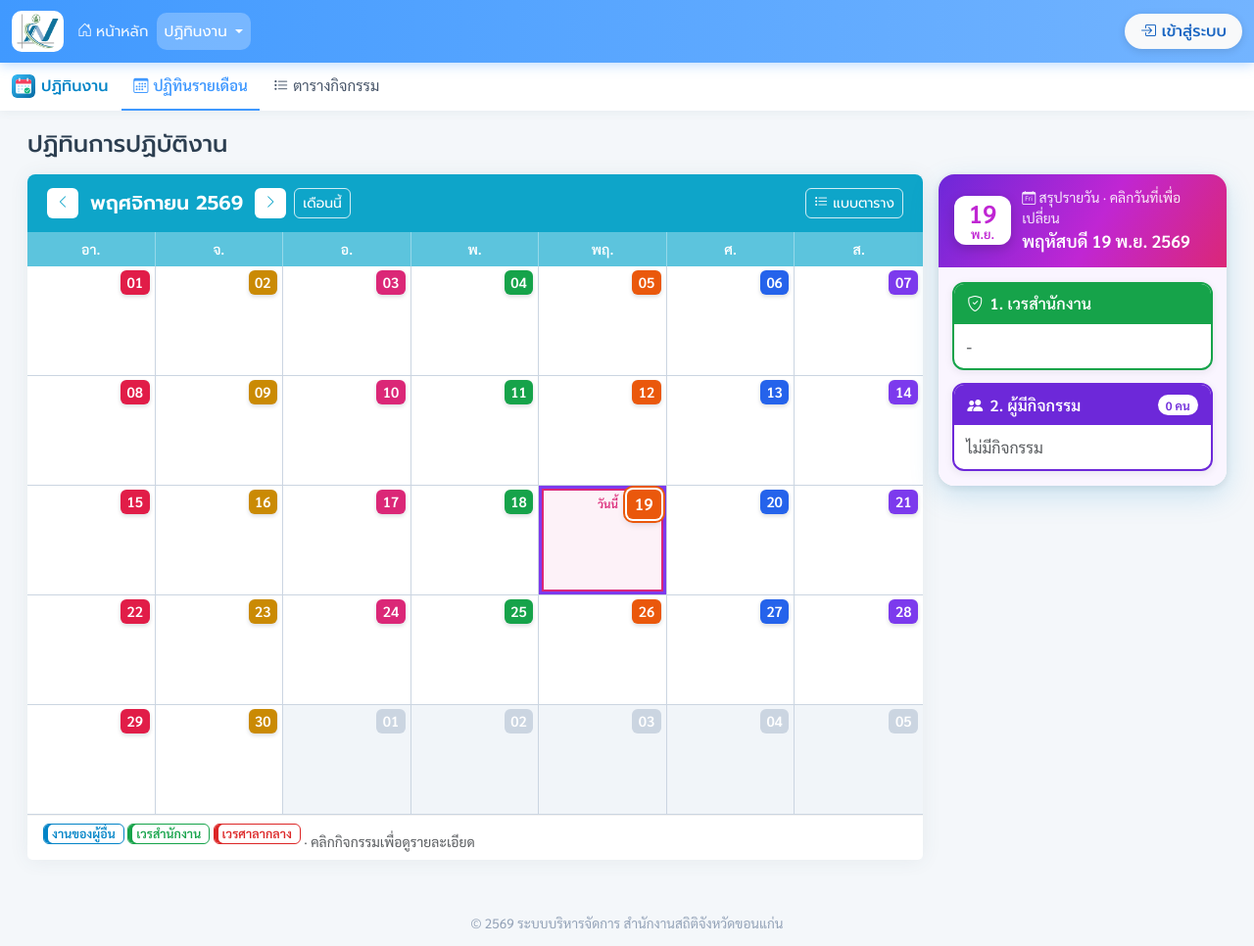
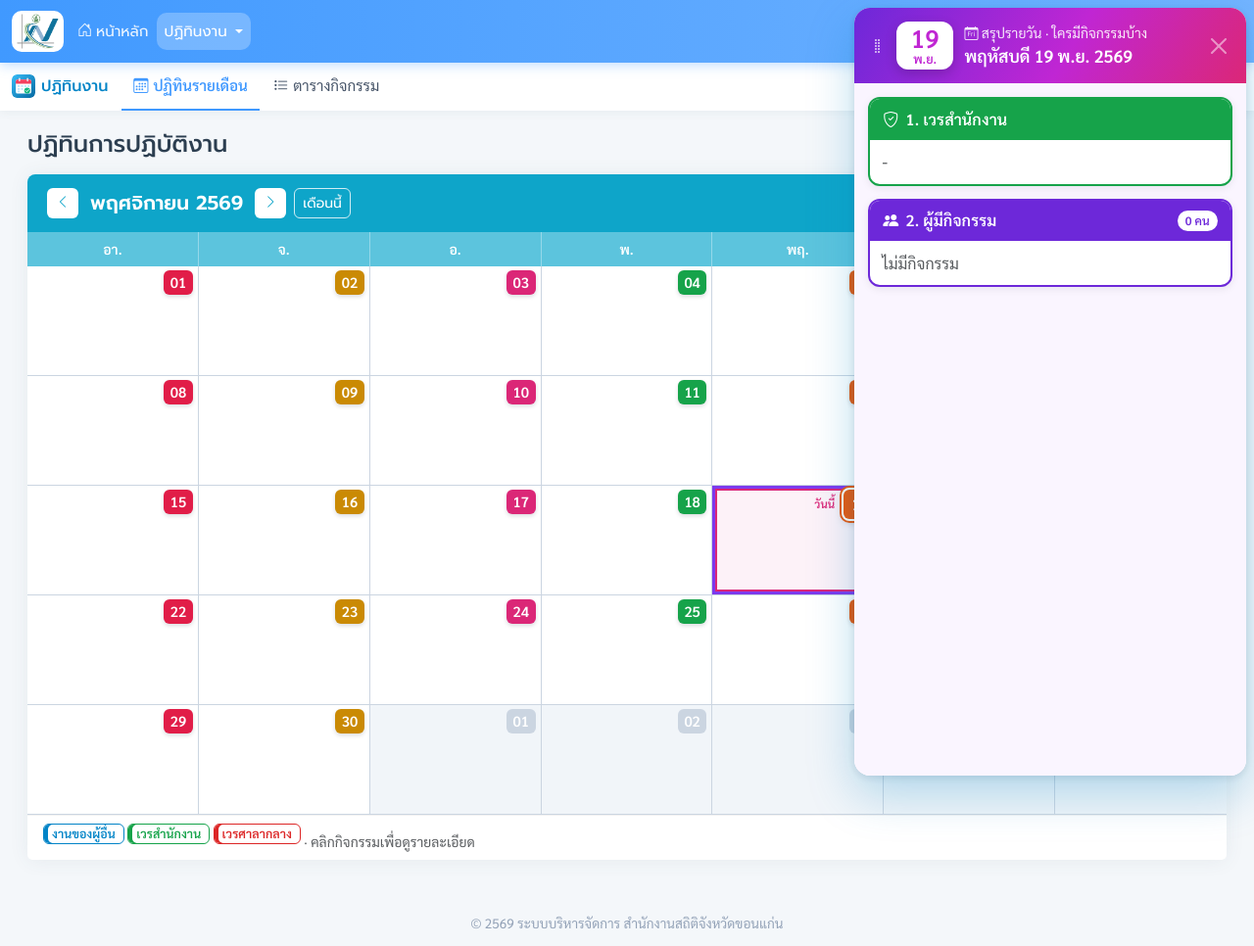
Before and after one commit to tazexpert/nsokhkaen, a PHP site: page /nsokhkaen/modules/calendar/ in a window 1280 px wide. Shown: the whole page at 98% size. Run offline with PHP 8.4, Linux system fonts and the light colour scheme; data comes from the database, SQL or seed files in the repository; data that the repository does not hold is empty; some libraries are stand-ins or nearby versions.

Commit message:
ปฏิทินรายเดือน: กลับเป็น popup สรุปรายวันแบบเดิม แต่เปิดแสดงทันทีเมื่อเข้าหน้า
- ยกเลิกการแบ่งหน้าจอ (คืน popup ลอย ลากย้ายได้ ปิดได้)
- เข้าหน้า = popup แสดงวันนี้ทันที (ดูเดือนอื่น = วันที่ 1) · คลิกวันที่เพื่อเปลี่ยนวัน

Co-Authored-By: Claude Opus 5.5 <noreply@anthropic.com>
Claude-Session: https://claude.ai/code/session_01YMsi9eRvnx4KGxW4i1fmgS

```diff
--- a/modules/calendar/assets/css/calendar.css
+++ b/modules/calendar/assets/css/calendar.css
@@ -208,9 +208,10 @@ button.att-chip:hover { outline: 2px solid #1d4ed8; }
 .cal-grid .cal-cell[data-date] { cursor: pointer; }
 .cal-cell.cal-picked { box-shadow: inset 0 0 0 3px #7c3aed; }
 .cal-cell.today.cal-picked { box-shadow: inset 0 0 0 3px #7c3aed, inset 0 0 0 5px #db2777; }
-.cal-day-panel { position: sticky; top: 12px; max-height: calc(100vh - 24px); display: flex; flex-direction: column;
-  background: #fff; border-radius: 16px; overflow: hidden; box-shadow: 0 10px 30px rgba(2, 132, 199, .18), 0 2px 8px rgba(15, 23, 42, .1); }
-.cal-day-head { display: flex; align-items: center; gap: .7rem; padding: .85rem 1rem; color: #fff;
+.cal-day-panel { position: fixed; top: 8px; right: 8px; width: 25vw; min-width: 400px; height: calc(100vh - 16px); z-index: 1045; display: flex; flex-direction: column;
+  background: #fff; border-radius: 16px; overflow: hidden; box-shadow: 0 18px 48px rgba(2, 132, 199, .28), 0 2px 8px rgba(15, 23, 42, .12); }
+.cal-day-panel.dragging { user-select: none; opacity: .96; }
+.cal-day-head { display: flex; align-items: center; gap: .7rem; padding: .85rem 1rem; color: #fff; cursor: move; touch-action: none;
   background: linear-gradient(120deg, #6d28d9, #c026d3 55%, #db2777); }      /* สดกว่าปฏิทิน: ม่วง → บานเย็น */
 .cal-day-head .small { color: rgba(255, 255, 255, .9) !important; }
 .cal-day-head .bi-grip-vertical { color: rgba(255, 255, 255, .8) !important; }
@@ -244,7 +245,7 @@ button.att-chip:hover { outline: 2px solid #1d4ed8; }
 .cal-day-item:hover { color: var(--pc); }
 .cal-day-item .t { display: inline-block; padding: 0 .35rem; margin-right: .2rem; border-radius: 4px; color: #fff; background: var(--pc); font-size: .8rem; font-weight: 700; white-space: nowrap; }
 .cal-day-item .loc { color: #64748b; }
-@media (max-width: 1199.98px) { .cal-day-panel { position: static; max-height: none; } }   /* จอเล็ก: การ์ดอยู่ใต้ปฏิทิน */
+@media (max-width: 767.98px) { .cal-day-panel { top: 0; right: 0; width: 100vw; min-width: 0; height: 100vh; border-radius: 0; } }
 @media print { .cal-day-panel { display: none !important; } }
 /* หน้าต่างรายละเอียดกิจกรรม (คลิกรายการ) — หัวแบบโปสเตอร์: บล็อกวันที่ + แถบสีตามประเภท */
 .ev-poster { align-items: center; gap: .9rem; color: #fff; border-bottom: 0; background: linear-gradient(120deg, var(--ec), color-mix(in srgb, var(--ec) 70%, #fff)); }
--- a/modules/calendar/index.php
+++ b/modules/calendar/index.php
@@ -1,5 +1,5 @@
 <?php
-/** ปฏิทินรายเดือน: กิจกรรมของทุกคนในสำนักงาน (กิจกรรมที่ตนรับผิดชอบเน้นสี) · การ์ดสรุปรายวันด้านขวา (ใครมีกิจกรรมบ้าง) แสดงวันนี้ตั้งแต่เปิดหน้า คลิกวันอื่นเพื่อเปลี่ยน */
+/** ปฏิทินรายเดือน: กิจกรรมของทุกคนในสำนักงาน (กิจกรรมที่ตนรับผิดชอบเน้นสี) · คลิกวันที่ = แผงสรุปรายวันด้านขวา (ใครมีกิจกรรมบ้าง) */
 require_once __DIR__ . '/bootstrap.php';
 require_once __DIR__ . '/att_lib.php';
 $me = require_module_or_guest(CAL_MODULE);
@@ -79,8 +79,6 @@ $pageActions = (cal_can('admin') ? '<a href="import" class="btn btn-outline-succ
     . (cal_can('editor') ? '<a href="event_form" class="btn btn-primary"><i class="bi bi-plus-lg"></i> เพิ่มกิจกรรม</a>' : '');
 require __DIR__ . '/header.php';
 ?>
-<div class="row g-3">
-<div class="col-xl-9">
 <div class="card">
   <div class="card-header cal-month-head d-flex flex-wrap align-items-center gap-2">
     <a href="<?= h($qs(['m' => $prev])) ?>" class="btn btn-light btn-sm"><i class="bi bi-chevron-left"></i></a>
@@ -112,22 +110,20 @@ require __DIR__ . '/header.php';
   </div>
   <div class="card-footer small text-muted"><?php if (!$guest): ?><span class="cal-ev mine d-inline-block px-2">งานของคุณ</span> <?php endif; ?><span class="cal-ev d-inline-block px-2">งานของผู้อื่น</span> <span class="cal-ev duty d-inline-block px-2">เวรสำนักงาน</span> <span class="cal-ev guard d-inline-block px-2">เวรศาลากลาง</span><?php if (!$guest): ?> <span class="cal-ev att-ev d-inline-block px-2"><i class="bi bi-lock-fill me-1"></i>ขาดราชการ/ลงเวลาไม่ครบ (เห็นเฉพาะคุณ)</span> <span class="cal-ev att-ev late d-inline-block px-2">มาสาย</span> <span class="cal-ev att-ev done d-inline-block px-2">รับรองการมาปฏิบัติราชการ</span><?php endif; ?> · คลิกกิจกรรมเพื่อดูรายละเอียด</div>
 </div>
-</div>
-<div class="col-xl-3">
-<div class="cal-day-panel" id="dayPanel" aria-labelledby="dayPanelTitle">
-  <div class="cal-day-head" id="dayPanelHead">
+<div class="cal-day-panel d-none" id="dayPanel" role="dialog" aria-labelledby="dayPanelTitle">
+  <div class="cal-day-head" id="dayPanelHead" title="ลากเพื่อย้ายตำแหน่ง">
+    <i class="bi bi-grip-vertical"></i>
     <div class="cal-day-date"><div class="d" id="dayPanelD"></div><div class="m" id="dayPanelM"></div></div>
-    <div class="min-w-0 flex-grow-1"><div class="small"><i class="bi bi-calendar-day"></i> สรุปรายวัน · คลิกวันที่เพื่อเปลี่ยน</div><div class="fw-semibold text-truncate" id="dayPanelTitle"></div></div>
+    <div class="min-w-0 flex-grow-1"><div class="small"><i class="bi bi-calendar-day"></i> สรุปรายวัน · ใครมีกิจกรรมบ้าง</div><div class="fw-semibold text-truncate" id="dayPanelTitle"></div></div>
+    <button type="button" class="btn-close btn-close-white" id="dayPanelClose" aria-label="ปิด"></button>
   </div>
   <div class="cal-day-body" id="dayPanelBody"></div>
 </div>
-</div>
-</div>
 <script>
 (() => {
-  // การ์ดสรุปรายวันข้างปฏิทิน: เวรสำนักงาน + ผู้มีกิจกรรมแยกตามคน · คลิกวันที่ในปฏิทินเพื่อเปลี่ยนวัน
+  // คลิกวันที่ในปฏิทิน → แผงสรุปรายวัน (ลากย้ายได้ · เริ่มที่มุมบนขวา สูงเต็มจอ กว้าง 1/4)
   const data = <?= json_encode($dayInfo, JSON_UNESCAPED_UNICODE) ?>;
-  const panel = document.getElementById('dayPanel'), body = document.getElementById('dayPanelBody');
+  const panel = document.getElementById('dayPanel'), body = document.getElementById('dayPanelBody'), head = document.getElementById('dayPanelHead');
   const esc = s => String(s ?? '').replace(/[&<>"']/g, c => ({'&':'&amp;','<':'&lt;','>':'&gt;','"':'&quot;',"'":'&#39;'}[c]));
   const item = it => `<a href="event_view?id=${it.id}" class="cal-day-item"><span class="t">${esc(it.t)}</span> ${it.priv ? '<i class="bi bi-lock-fill" title="ส่วนตัว"></i> ' : ''}${esc(it.title)}${it.loc ? `<span class="loc"> @ ${esc(it.loc)}</span>` : ''}</a>`;
   let cur = null;
@@ -145,6 +141,7 @@ require __DIR__ . '/header.php';
          : '<div class="text-muted">ไม่มีกิจกรรม</div>')
       + (d.none.length ? `<div class="cal-day-person none"><div class="cal-day-no"><i class="bi bi-question-lg"></i></div><div class="cal-day-pbody"><div class="cal-day-name">ไม่ระบุผู้รับผิดชอบ</div>${d.none.map(item).join('')}</div></div>` : '') + '</div></div>';
     body.innerHTML = html;
+    panel.classList.remove('d-none');
     cur?.classList.remove('cal-picked'); cur = cell; cell.classList.add('cal-picked');
   };
   document.querySelector('.cal-grid').addEventListener('click', ev => {
@@ -152,8 +149,23 @@ require __DIR__ . '/header.php';
     if (!cell || ev.target.closest('a, button')) return;          // คลิกกิจกรรม/ปุ่มเพิ่ม = ทำงานตามเดิม
     open(cell);
   });
-  // เปิดหน้า: แสดงวันนี้ (ดูเดือนอื่น = วันที่ 1 ของเดือนนั้น)
-  open(document.querySelector('.cal-cell[data-date="<?= substr($today, 0, 7) === $m ? $today : $first ?>"]'));
+  document.getElementById('dayPanelClose').addEventListener('click', () => { panel.classList.add('d-none'); cur?.classList.remove('cal-picked'); cur = null; });
+  document.addEventListener('keydown', ev => { if (ev.key === 'Escape' && !panel.classList.contains('d-none') && !document.querySelector('.modal.show')) document.getElementById('dayPanelClose').click(); });
+  // ลากย้าย (เมาส์/นิ้ว) — ไม่ให้หลุดขอบจอ
+  head.addEventListener('pointerdown', ev => {
+    if (ev.target.closest('button')) return;
+    const r = panel.getBoundingClientRect(), dx = ev.clientX - r.left, dy = ev.clientY - r.top;
+    head.setPointerCapture(ev.pointerId); panel.classList.add('dragging');
+    const move = e => {
+      const x = Math.min(Math.max(0, e.clientX - dx), innerWidth - r.width), y = Math.min(Math.max(0, e.clientY - dy), innerHeight - 60);
+      Object.assign(panel.style, { left: x + 'px', top: y + 'px', right: 'auto' });
+    };
+    const up = () => { head.removeEventListener('pointermove', move); head.removeEventListener('pointerup', up); panel.classList.remove('dragging'); };
+    head.addEventListener('pointermove', move); head.addEventListener('pointerup', up);
+  });
+  // เปิดหน้า = แสดง popup สรุปรายวันทันที (วันนี้ · ดูเดือนอื่น = วันที่ 1)
+  const start = document.querySelector('.cal-cell[data-date="<?= substr($today, 0, 7) === $m ? $today : $first ?>"]');
+  if (start) open(start);
 })();
 </script>
 <?= cal_modal_script() ?>
```
